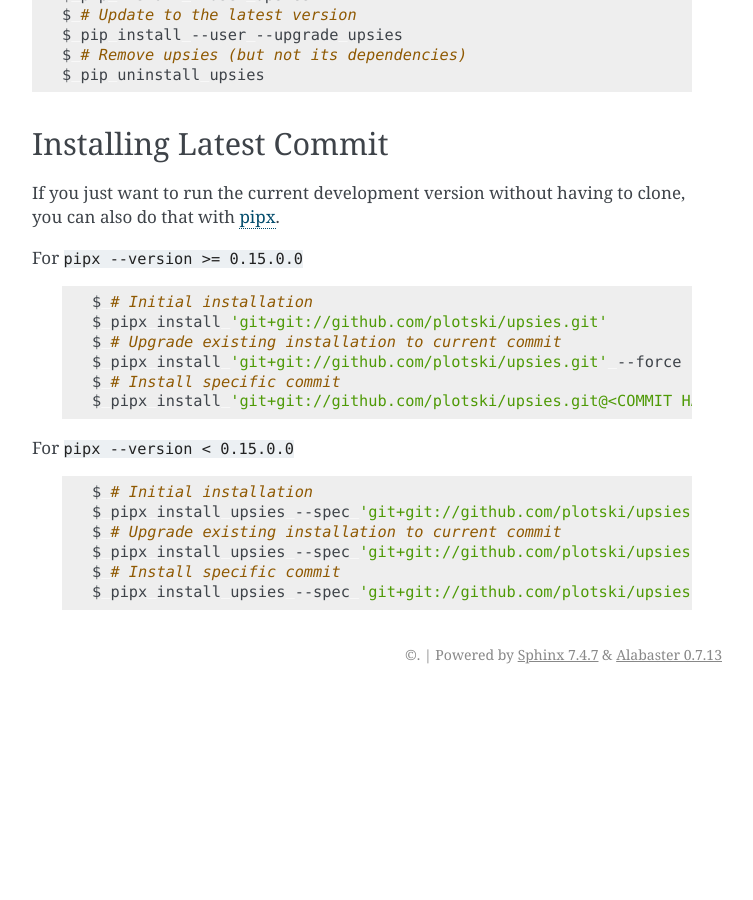
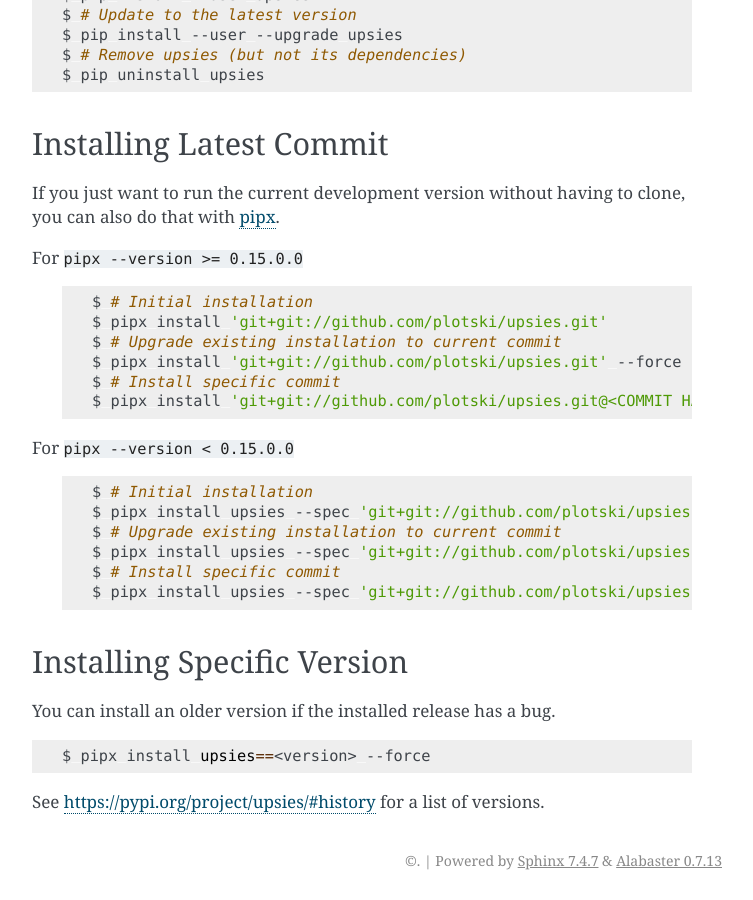
Before and after one commit to plotski/upsies, a Sphinx documentation site: the page built from docs/installation.rst, in a window 1280 px wide and 900 px high, scrolled down 1493 px. Shown: the whole window, without its empty margins (388-1141 px from the left). Built offline with Sphinx 7.4.7, drawn with Linux system fonts in a browser that asks for light colours; pages that are not in the unit, such as notebooks, are missing from menus; before the commit the page ends 2187 px from its top, so only the background shows below that; some of the changed text lies outside the part shown.

Commit message:
docs/installation: Add "Installing Specific Version"

```diff
--- a/docs/installation.rst
+++ b/docs/installation.rst
@@ -112,3 +112,14 @@
        $ pipx install upsies --spec 'git+git://github.com/plotski/upsies.git#egg=upsies' --force
        $ # Install specific commit
        $ pipx install upsies --spec 'git+git://github.com/plotski/upsies.git@<COMMIT HASH>#egg=upsies' --force
+
+Installing Specific Version
+---------------------------
+
+You can install an older version if the installed release has a bug.
+
+.. code-block:: sh
+
+   $ pipx install upsies==<version> --force
+
+See https://pypi.org/project/upsies/#history for a list of versions.
```
